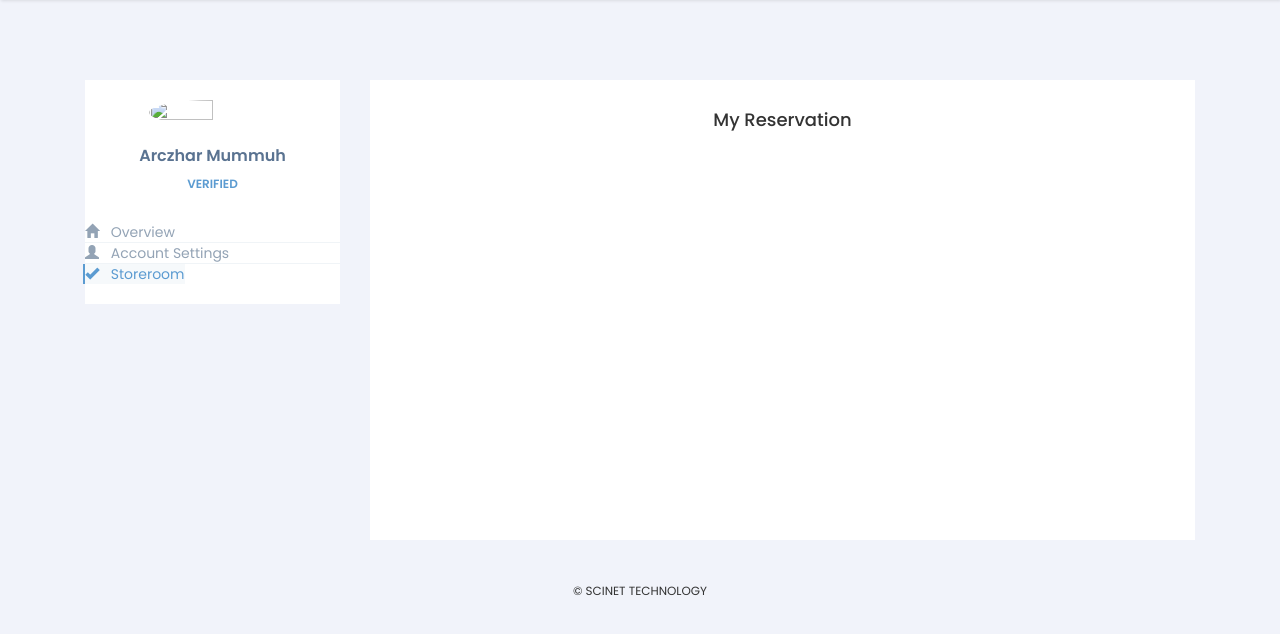
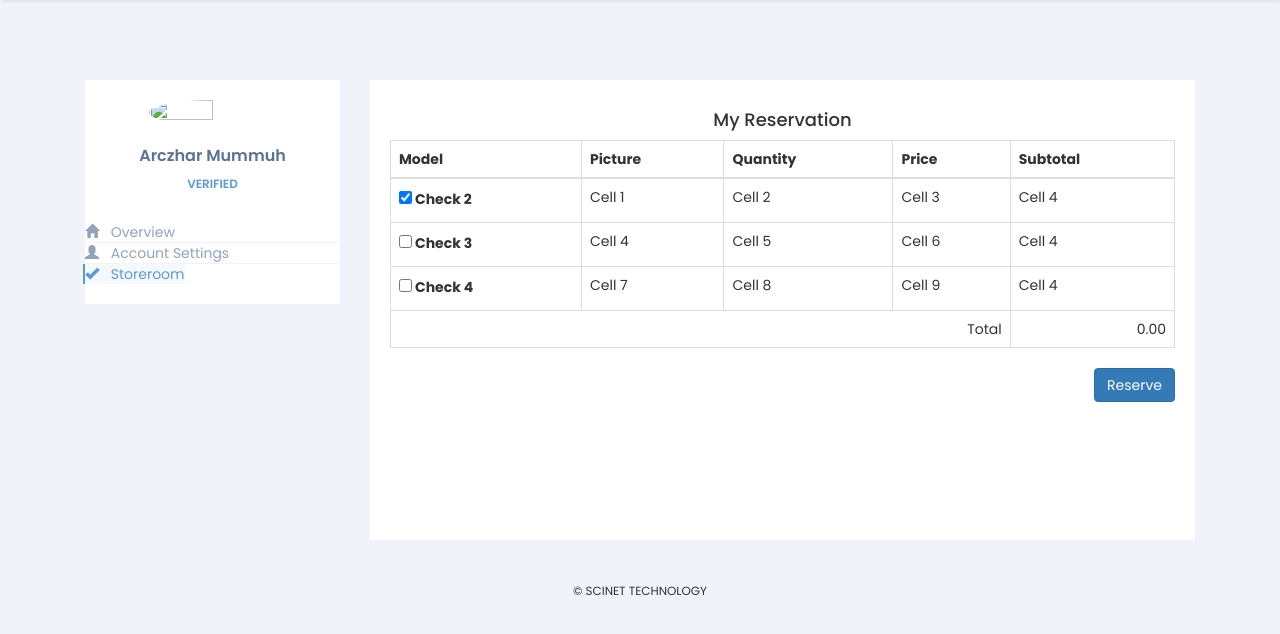
Before and after one commit to newbies4/fighting, a CodeIgniter app: page /fighting/index.php/user_controller/user_account_storeroom in a window 1280 px wide. Shown: the part 80-714 px from the top of the page. Run offline with CodeIgniter, Linux system fonts and the light colour scheme; some libraries are stand-ins or nearby versions.

Commit message:
added storeroom content

```diff
--- a/application/views/user/user_account_storeroom.php
+++ b/application/views/user/user_account_storeroom.php
@@ -97,6 +97,73 @@ body {
         <div class="col-md-9">
             <div class="profile-content">
                <h4><center>My Reservation</center></h4>
+               <table class="table table-bordered">
+                          <!-- Table head -->
+                          <thead>
+                            <tr>
+                              <th>Model</th>
+                              <th>Picture</th>
+                              <th>Quantity</th>
+                              <th>Price</th>
+                              <th>Subtotal</th>
+
+
+
+                            </tr>
+                          </thead>
+                          <!-- Table head -->
+
+                          <!-- Table body -->
+                          <tbody>
+                            <tr>
+                              <th scope="row">
+                                <!-- Default unchecked -->
+                                <div class="custom-control custom-checkbox">
+                                  <input type="checkbox" class="custom-control-input" id="tableDefaultCheck2" checked>
+                                  <label class="custom-control-label" for="tableDefaultCheck2">Check 2</label>
+                                </div>
+                              </th>
+                              <td>Cell 1</td>
+                              <td>Cell 2</td>
+                              <td>Cell 3</td>
+                              <td>Cell 4</td>
+
+
+                            </tr>
+                            <tr>
+                              <th scope="row">
+                                <!-- Default unchecked -->
+                                <div class="custom-control custom-checkbox">
+                                  <input type="checkbox" class="custom-control-input" id="tableDefaultCheck3">
+                                  <label class="custom-control-label" for="tableDefaultCheck3">Check 3</label>
+                                </div>
+                              </th>
+                              <td>Cell 4</td>
+                              <td>Cell 5</td>
+                              <td>Cell 6</td>
+                              <td>Cell 4</td>
+                            </tr>
+                            <tr>
+                              <th scope="row">
+                                <!-- Default unchecked -->
+                                <div class="custom-control custom-checkbox">
+                                  <input type="checkbox" class="custom-control-input" id="tableDefaultCheck4">
+                                  <label class="custom-control-label" for="tableDefaultCheck4">Check 4</label>
+                                </div>
+                              </th>
+                              <td>Cell 7</td>
+                              <td>Cell 8</td>
+                              <td>Cell 9</td>
+                              <td>Cell 4</td>
+
+                            </tr>
+                            <tr>
+                                <td colspan="4" align ="right">Total</td>
+                                <td align="right">0.00</td>
+                          </tbody>
+                          <!-- Table body -->
+                        </table>
+                        <a class="btn btn-primary modal-open pull pull-right" href="">Reserve</a>
             </div>
         </div>
     </div>
```
